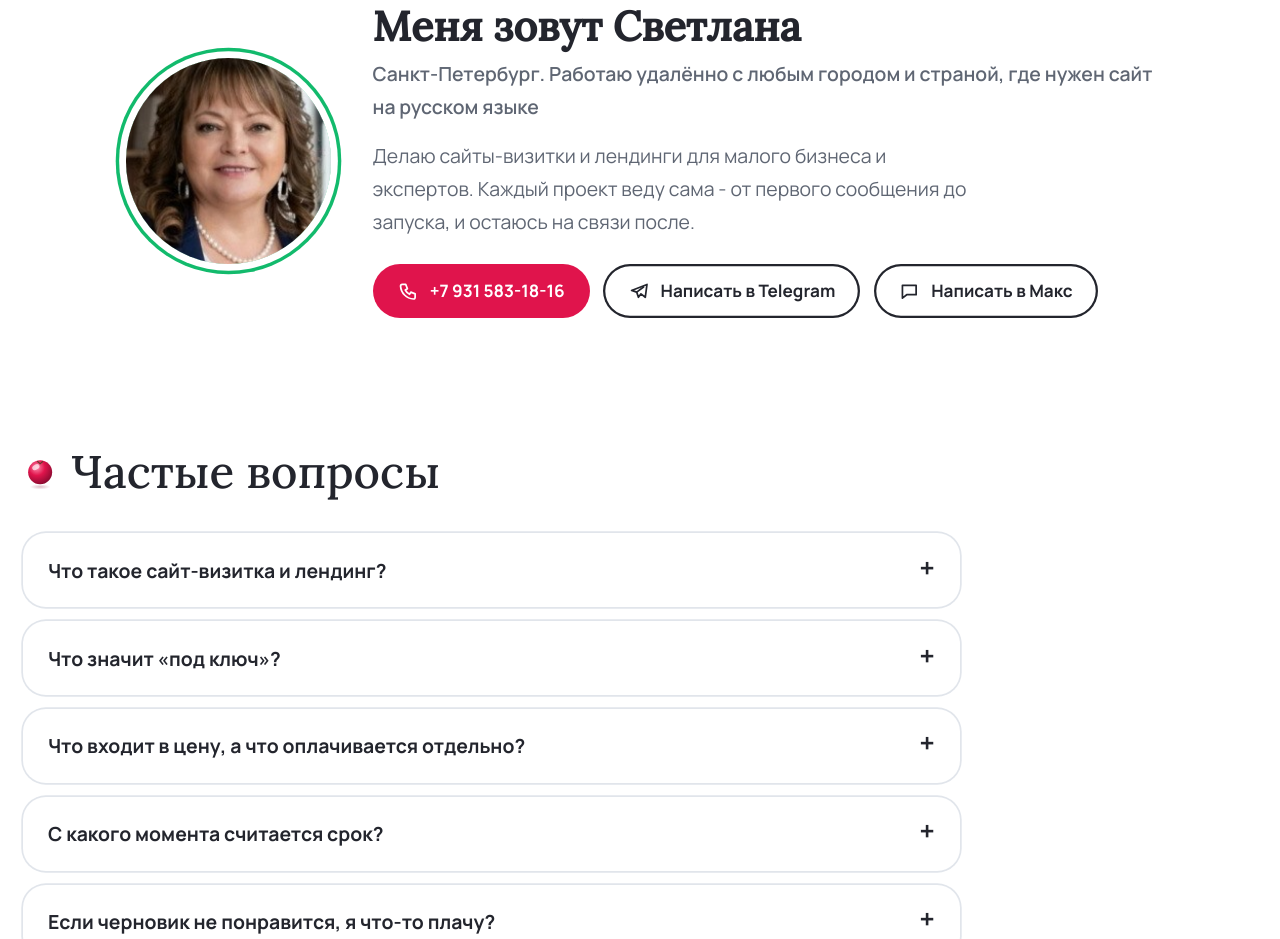
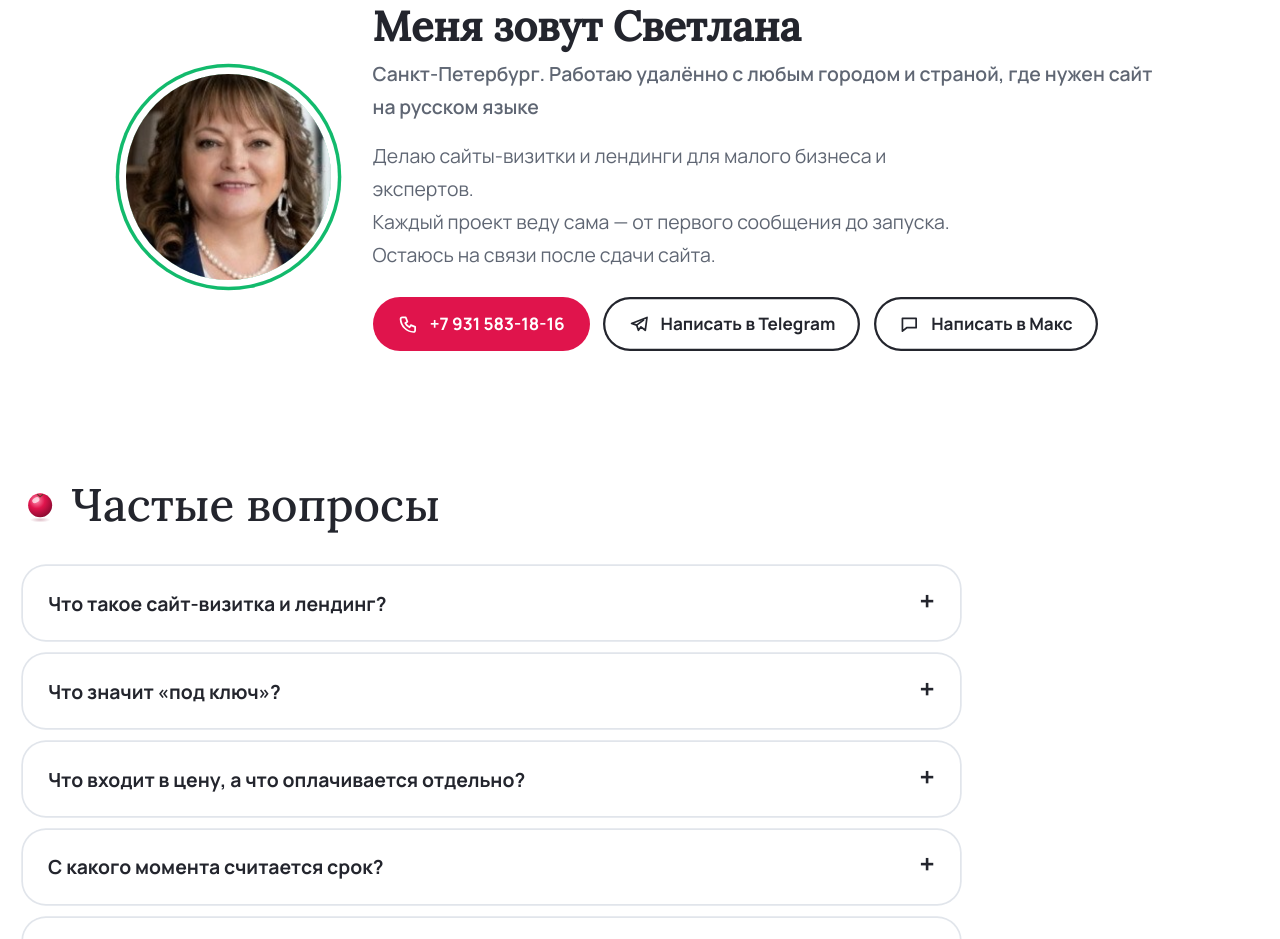
Before and after one commit to vedeneevasvetoyara-coder/test-site-academy, a plain HTML site: page brusnika.html in a window 1280 px wide. Shown: the part 6472-7411 px from the top of the page. Drawn offline with Linux system fonts and the light colour scheme.

Commit message:
Блок «Меня зовут Светлана»: единый текст на всех страницах

```diff
--- a/brusnika.html
+++ b/brusnika.html
@@ -475,7 +475,7 @@ html,body{overflow-x:hidden}
         <div>
           <h2>Меня зовут Светлана</h2>
           <p class="city">Санкт-Петербург. Работаю удалённо с любым городом и страной, где нужен сайт на русском языке</p>
-          <p class="txt">Делаю сайты-визитки и лендинги для малого бизнеса и экспертов. Каждый проект веду сама - от первого сообщения до запуска, и остаюсь на связи после.</p>
+          <p class="txt">Делаю сайты-визитки и лендинги для малого бизнеса и экспертов.<br>Каждый проект веду сама — от первого сообщения до запуска.<br>Остаюсь на связи после сдачи сайта.</p>
           <div class="me-actions">
             <a class="call-btn" href="tel:+79315831816"><svg viewBox="0 0 24 24" aria-hidden="true"><path d="M5 4h4l2 5-2.5 1.5a11 11 0 0 0 5 5L15 13l5 2v4a2 2 0 0 1-2 2A16 16 0 0 1 3 6a2 2 0 0 1 2-2" fill="none" stroke="currentColor" stroke-width="2" stroke-linejoin="round"/></svg>+7 931 583-18-16</a>
             <a class="tg-btn" href="https://t.me/Website_bystro" target="_blank" rel="noopener"><svg viewBox="0 0 24 24" aria-hidden="true"><path d="M21 4 3 11l6 2 2 6 3-4 5 4z" fill="none" stroke="currentColor" stroke-width="2" stroke-linejoin="round"/><path d="m9 13 8-6" stroke="currentColor" stroke-width="2" stroke-linecap="round"/></svg>Написать в Telegram</a>
```
Also changed, not shown: solnechnoe.html (+1 -1 lines).
